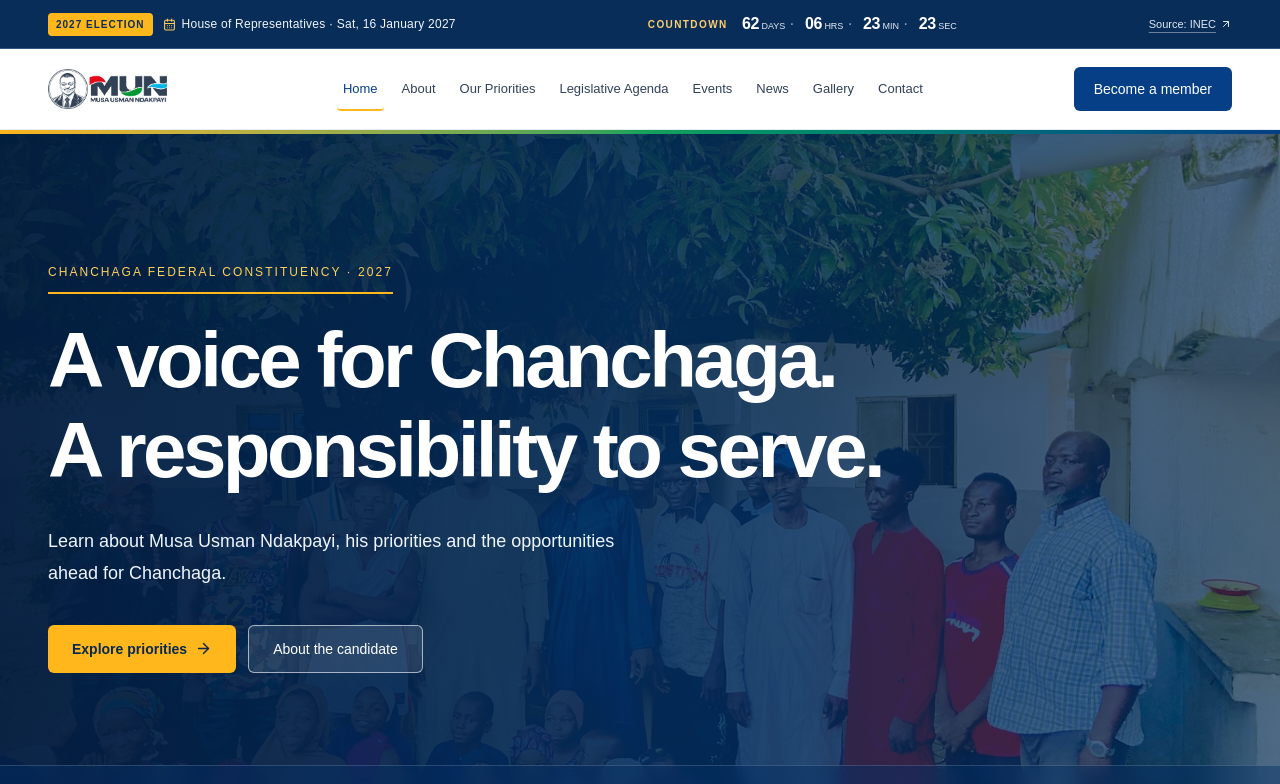
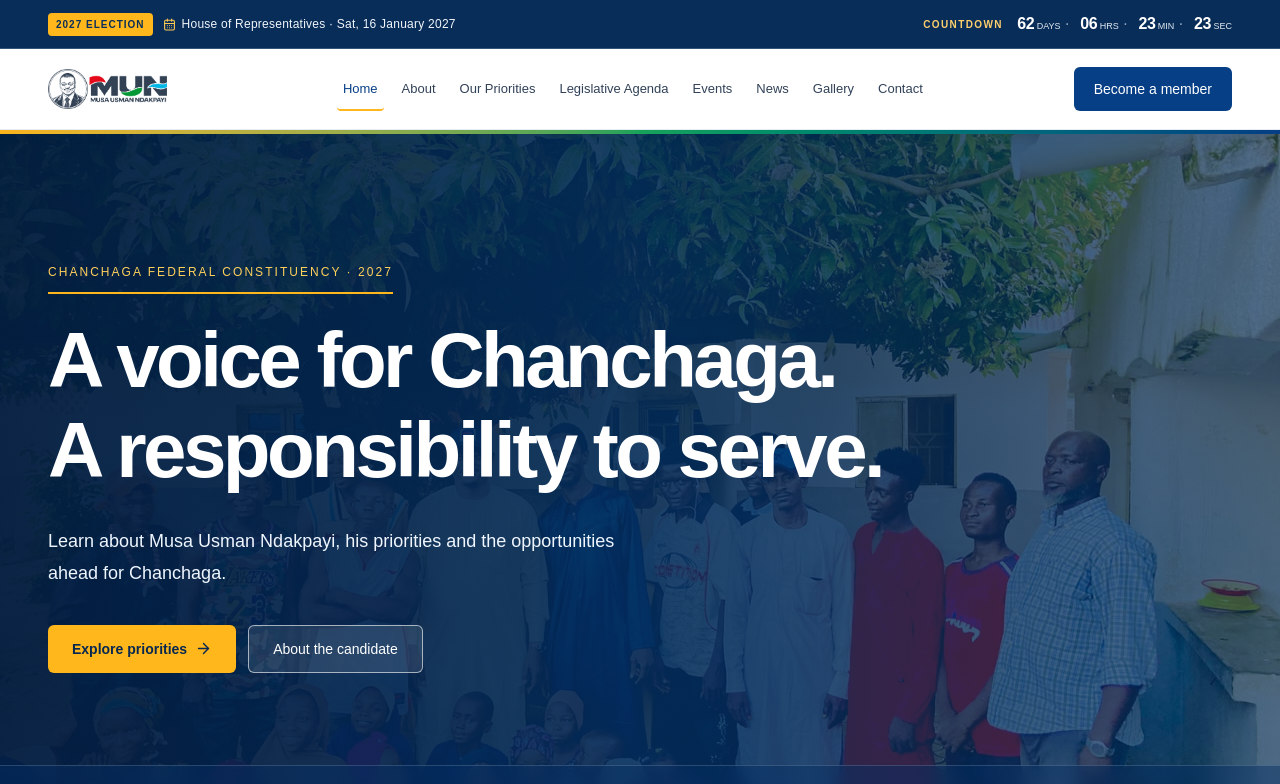
Before and after one commit to octalve-core/Musa-Ndakpayi, a Next.js app: page / in a window 1280 px wide. Shown: the top 784 px of the page. Built offline with nearby package versions, Linux system fonts and the light colour scheme.

Commit message:
Remove visible INEC source link from election countdown (#13)
Remove only the desktop Source: INEC footer link in the countdown header, retain INEC-sourced election date and functional timer. Adjust tests, CI green with 21 browser tests.

```diff
--- a/components/layout/election-countdown-strip.tsx
+++ b/components/layout/election-countdown-strip.tsx
@@ -1,6 +1,6 @@
 'use client';
 import {useEffect,useState} from 'react';
-import {ArrowUpRight,CalendarDays} from 'lucide-react';
+import {CalendarDays} from 'lucide-react';
 import {Container} from '@/components/ui/container';
 
 // INEC: Presidential and National Assembly elections, 16 January 2027.
@@ -50,7 +50,6 @@ export function ElectionCountdownStrip(){
      </span>)}
     </>}
    </div>
-   <a href="https://inecnigeria.org/elections/calendar" target="_blank" rel="noopener noreferrer" className="hidden shrink-0 items-center gap-1 text-[11px] font-medium text-slate-200 underline decoration-white/40 underline-offset-4 hover:text-white lg:inline-flex">Source: INEC <ArrowUpRight size={12} aria-hidden="true"/></a>
   </Container>
  </div>;
 }
```
Also changed, not shown: 1 other file (tests, documents, lock files or other folders).
